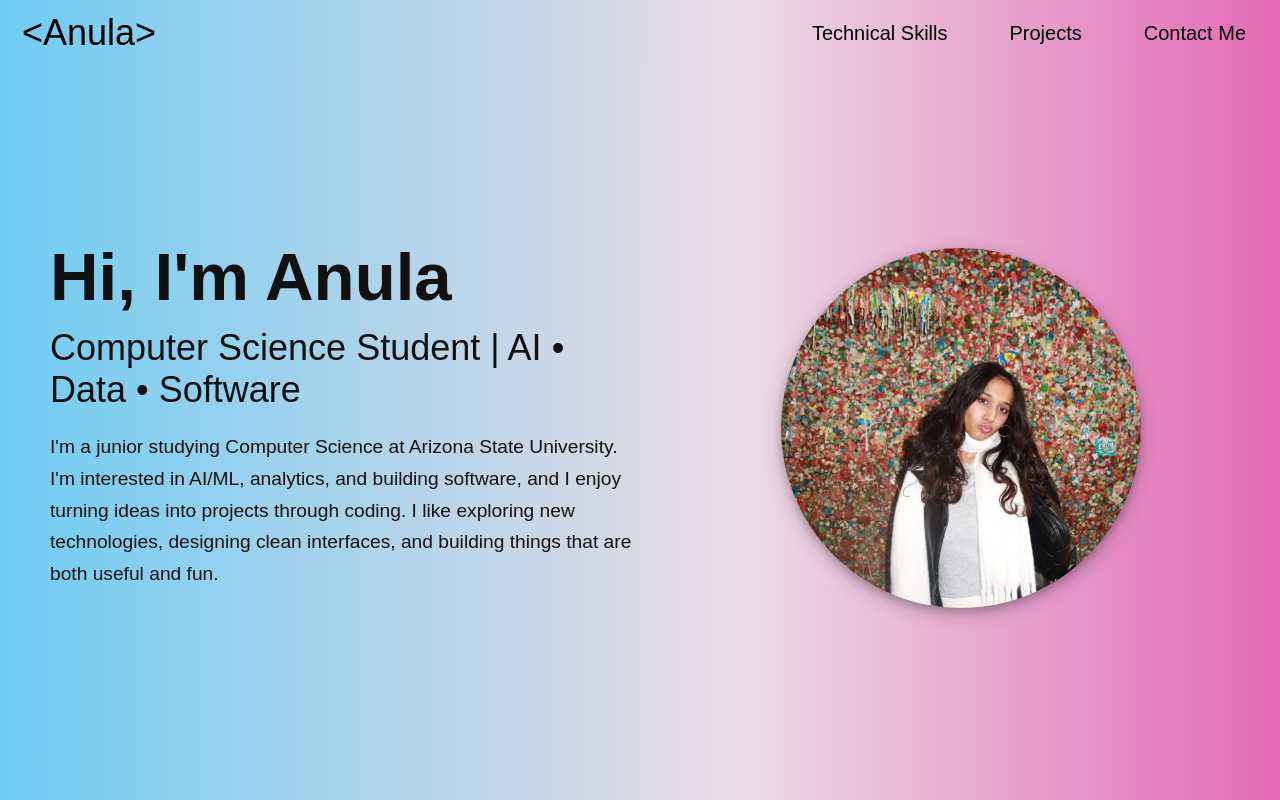
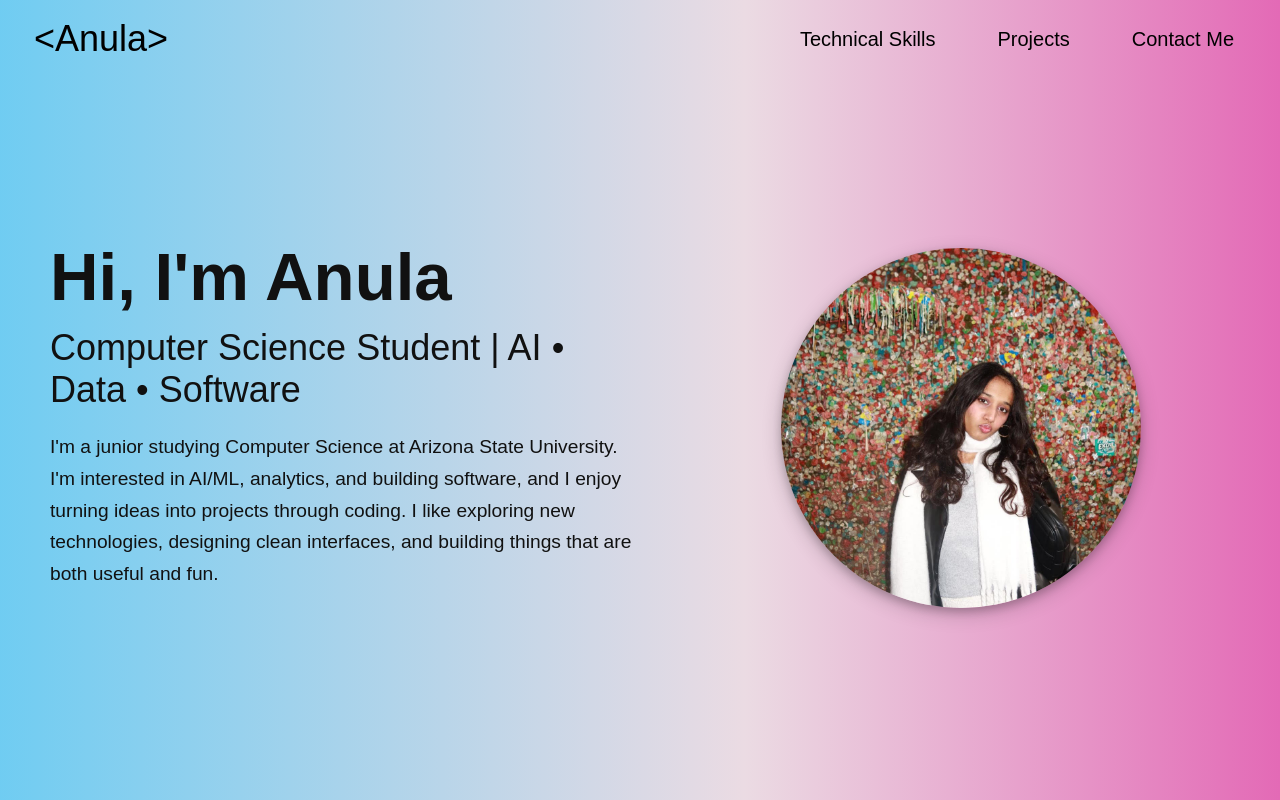
Before and after one commit to anula513/anulaportfolio, a React (Vite) app: page / in a window 1280 px wide. Shown: the top 800 px of the page. Built offline with nearby package versions, Linux system fonts and the light colour scheme.

Commit message:
navbar bg update

```diff
--- a/src/App.css
+++ b/src/App.css
@@ -2,7 +2,7 @@
   background-image: linear-gradient(90deg, rgb(76, 200, 246), rgb(235, 219, 227), rgb(221, 16, 146));
   background-size: 150% 150%;
   animation: grad 5s linear infinite;
-  padding: 12px 22px;
+  padding: 18px 34px;
   width: 100%;
   position: fixed;
   top: 0;
```
